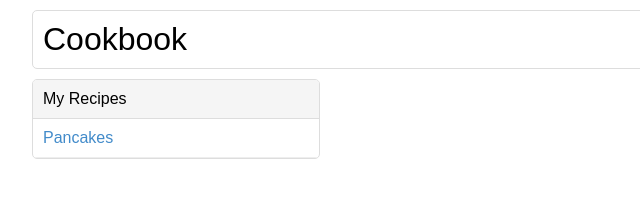
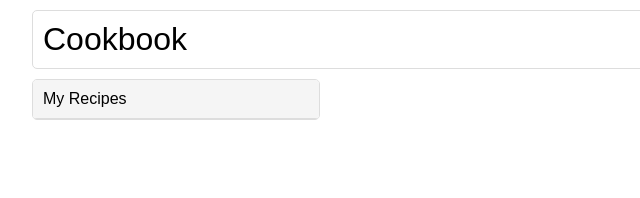
Before and after one commit to launchscout/campng-sf, a plain HTML site: page index.html in a window 1280 px wide. Shown: the full height of the page, 128-768 px from the left. Drawn offline with nearby package versions, Linux system fonts and the light colour scheme.

Commit message:
Convert RecipesCtrl.recipes to an array of recipes

```diff
--- a/app/js/controllers.js
+++ b/app/js/controllers.js
@@ -3,5 +3,5 @@
 //////////////////////////
 
 angular.module("cookbook").controller("RecipesCtrl", function($scope) {
-  $scope.recipe = "Pancakes"
+  $scope.recipes = []
 });
--- a/index.html
+++ b/index.html
@@ -23,7 +23,7 @@
     <div class="group">
       <nav class="recipe-list" ng-controller="RecipesCtrl">
         <h2>My Recipes</h2>
-        <a href="#">{{recipe}}</a>
+        <a ng-repeat="recipe in recipes" href="#">{{recipe}}</a>
       </nav>
     </div>
   </body>
```
Also changed, not shown: test/controllers-test.js (+7 -3 lines).
